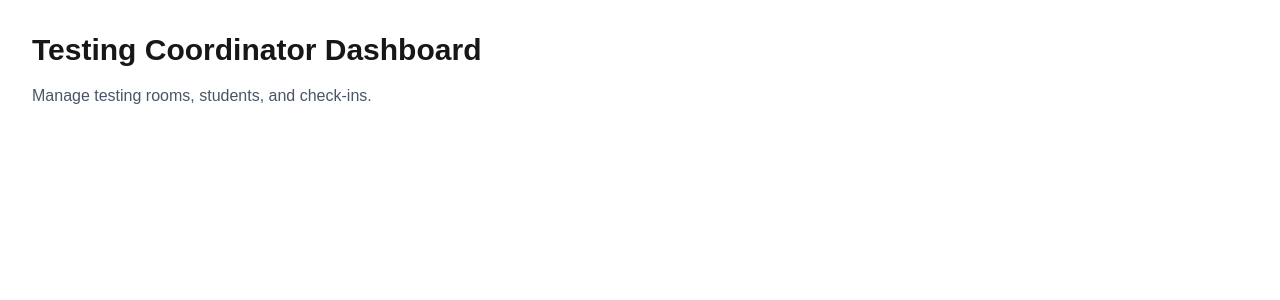
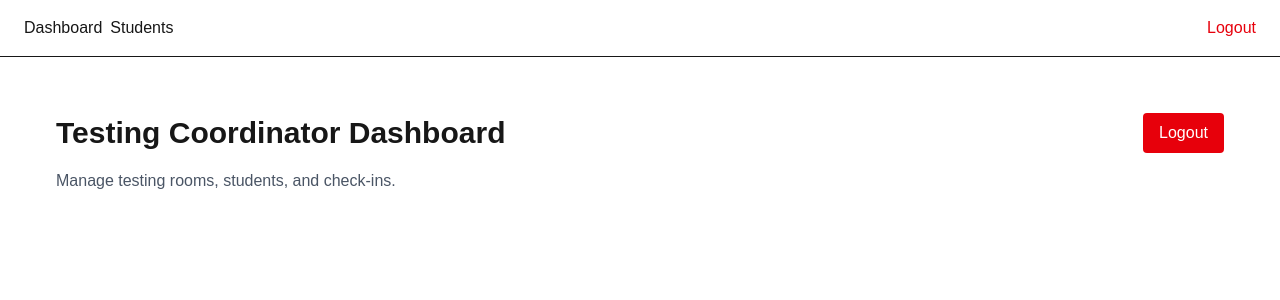
Before and after one commit to t-t-bui/nextjs-mongo-testday, a Next.js app: page /dashboard in a window 1280 px wide. Shown: the top 300 px of the page. Built offline with nearby package versions, Linux system fonts and the light colour scheme; no server answers.

Commit message:
add logout and dashboard

```diff
--- a/app/api/auth/logout/route.ts
+++ b/app/api/auth/logout/route.ts
@@ -0,0 +1,13 @@
+import { NextResponse } from "next/server";
+
+export async function POST() {
+    const response = NextResponse.json({ success: true });
+
+    response.cookies.set("coordinator_session", "", {
+        httpOnly: true,
+        path: "/",
+        maxAge: 0,
+    });
+
+    return response;
+}
--- /dev/null
+++ b/app/dashboard/layout.tsx
@@ -0,0 +1,45 @@
+"use client";
+
+import Link from "next/link";
+import { usePathname, useRouter } from "next/navigation";
+
+const BASE_URL = process.env.NEXT_PUBLIC_BASE_URL;
+
+const DashboardPage = ({ children }: { children: React.ReactNode;}) => {
+    const pathname = usePathname();
+    const router = useRouter();
+
+    const logout = async () => {
+        await fetch(`${ BASE_URL }/api/auth/logout`, { method: "POST" });
+        router.push("/login");
+    };
+
+    const linkClass = (path: string) => {
+        `px-4 py-2 rounded ${
+            pathname === path ? "bg-blue-600 text-white" : "text-gray-700 hover:bg-gray-100"
+        }`;
+    }
+
+    return (
+      <div className="min-h-screen">
+          <nav className="flex items-center justify-between border-b px-6 py-4">
+              <div className="flex gap-2">
+                  <Link href="/dashboard" className={linkClass("/dashboard")}>
+                      Dashboard
+                  </Link>
+                  <Link href="/dashbaord/students" className={linkClass("/dashboard/students")}>
+                      Students
+                  </Link>
+              </div>
+
+              <button onClick={logout} className="text-red-600 hover:underline">
+                  Logout
+              </button>
+          </nav>
+
+          <main className="p-6">{children}</main>
+      </div>
+    );
+};
+
+export default DashboardPage;
--- a/app/dashboard/page.tsx
+++ b/app/dashboard/page.tsx
@@ -1,7 +1,27 @@
+"use client"
+
+import { useRouter } from "next/navigation";
+
+const BASE_URL = process.env.NEXT_PUBLIC_BASE_URL;
+
 const DashboardPage = () => {
+    const router = useRouter();
+
+    const logout = async () => {
+        await fetch(`${ BASE_URL }/api/logout`, { method: "POST" });
+        router.push("/login");
+    };
+
     return (
         <main className="p-8">
-            <h1 className="text-3xl font-bold">Testing Coordinator Dashboard</h1>
+            <div className="flex items-center justify-between">
+                <h1 className="text-3xl font-bold">Testing Coordinator Dashboard</h1>
+                <button
+                    onClick={logout}
+                    className="bg-red-600 text-white px-4 py-2 rounded">
+                    Logout
+                </button>
+            </div>
             <p className="mt-4 text-gray-600">
                 Manage testing rooms, students, and check-ins.
             </p>
--- /dev/null
+++ b/app/dashboard/students/page.tsx
@@ -0,0 +1,11 @@
+const StudentPage = () => {
+    return (
+        <>
+            <h1 className="text-3xl font-bold">Students</h1>
+            <p className="mt-4 text-gray-600">
+                View and manage all students.
+            </p>
+        </>
+    );
+}
+export default StudentPage;
```
